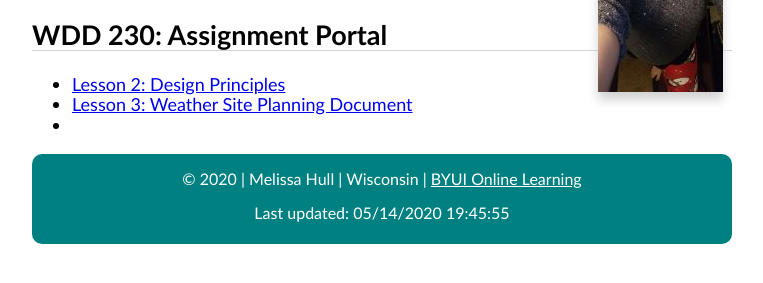
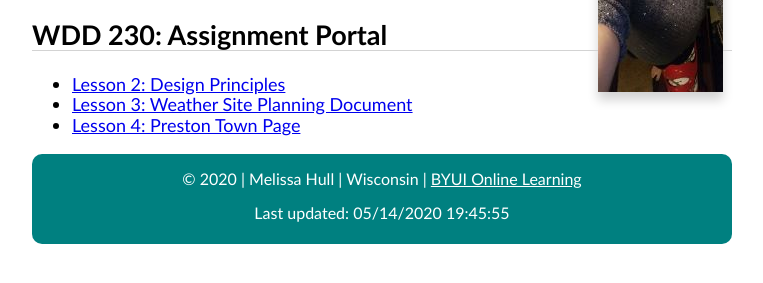
Before and after one commit to mhull87/mhull87.github.io, a plain HTML site: page index.html in a window 1280 px wide. Shown: the part 155-438 px from the top of the page, without its empty margins (258-1021 px from the left). Drawn offline with Linux system fonts and the light colour scheme; a web font is replaced by a local one.

Commit message:
linked to portal

```diff
--- a/index.html
+++ b/index.html
@@ -25,7 +25,7 @@
         <ul>
             <li><a href="lesson2/design-principles.html">Lesson 2: Design Principles</a></li>
             <li><a href="lesson3/">Lesson 3: Weather Site Planning Document</a></li>
-            <li></li>
+            <li><a href="lesson4/">Lesson 4: Preston Town Page</a></li>
         </ul>
     </main>
     <footer>
```
